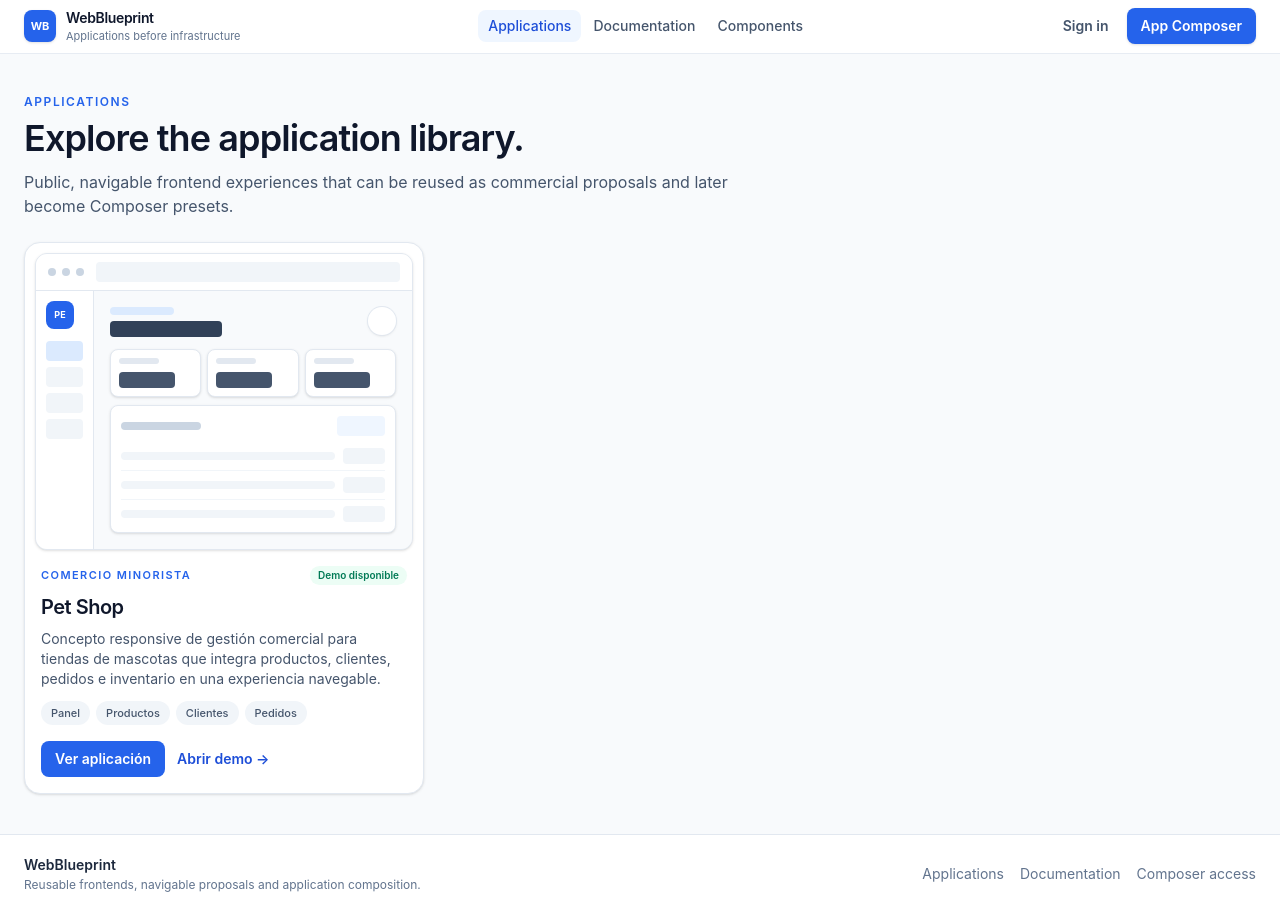
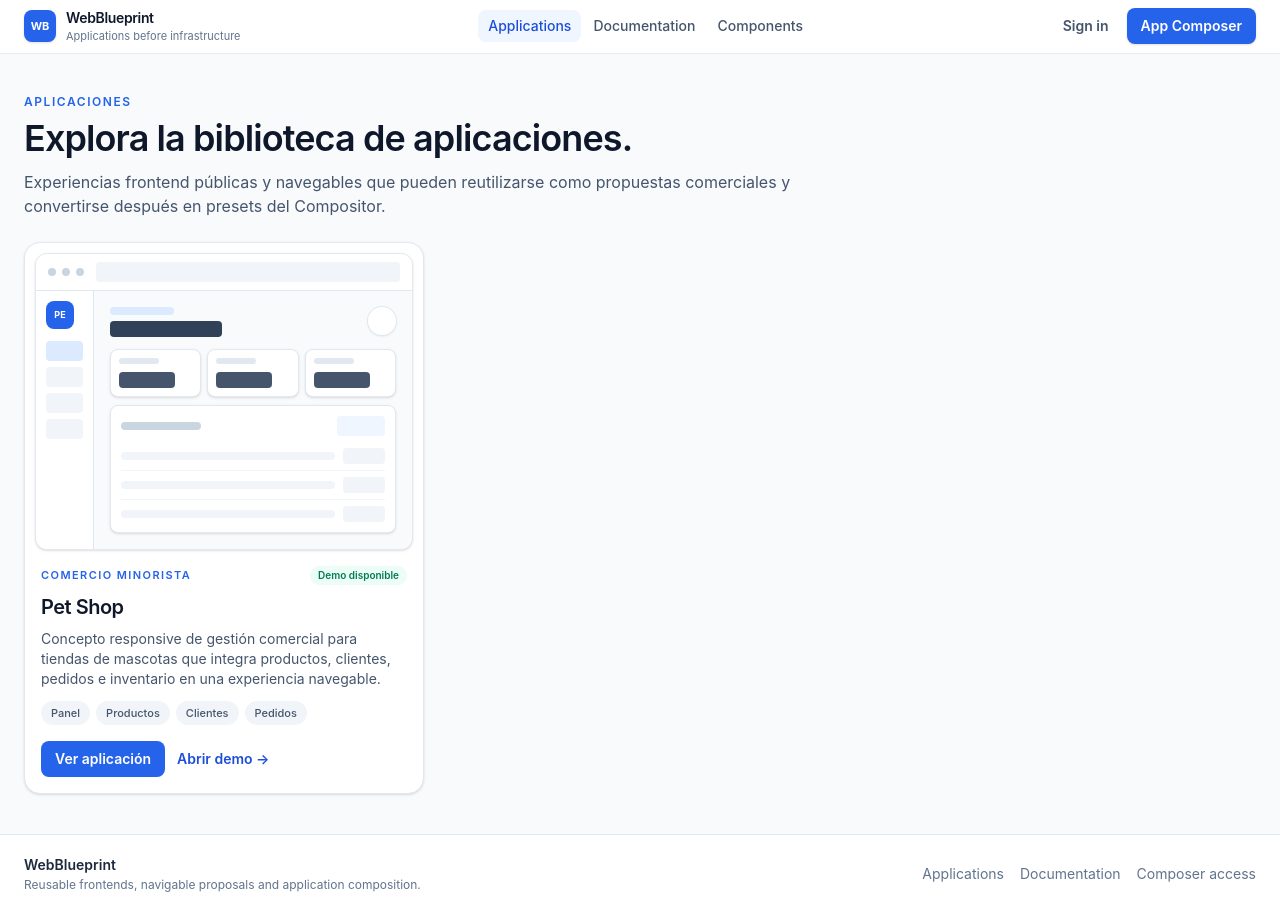
Before and after one commit to LuisHdezE/WebBlueprint, a React (Vite) app: page /apps in a window 1280 px wide. Built offline with nearby package versions, Linux system fonts and the light colour scheme.

Commit message:
fix(i18n): translate applications catalog

```diff
--- a/src/pages/ApplicationsPage.tsx
+++ b/src/pages/ApplicationsPage.tsx
@@ -8,10 +8,10 @@ export function ApplicationsPage() {
     <main className="mx-auto max-w-[1440px] px-4 py-8 sm:px-5 lg:px-6 lg:py-10">
       <section>
         <div className="max-w-3xl">
-          <p className="text-xs font-semibold uppercase tracking-[0.13em] text-brand-600">Applications</p>
-          <h1 className="mt-2 text-3xl font-semibold tracking-[-0.025em] text-slate-900 sm:text-4xl">Explore the application library.</h1>
+          <p className="text-xs font-semibold uppercase tracking-[0.13em] text-brand-600">Aplicaciones</p>
+          <h1 className="mt-2 text-3xl font-semibold tracking-[-0.025em] text-slate-900 sm:text-4xl">Explora la biblioteca de aplicaciones.</h1>
           <p className="mt-3 text-sm leading-6 text-slate-600 sm:text-base">
-            Public, navigable frontend experiences that can be reused as commercial proposals and later become Composer presets.
+            Experiencias frontend públicas y navegables que pueden reutilizarse como propuestas comerciales y convertirse después en presets del Compositor.
           </p>
         </div>
 
```
